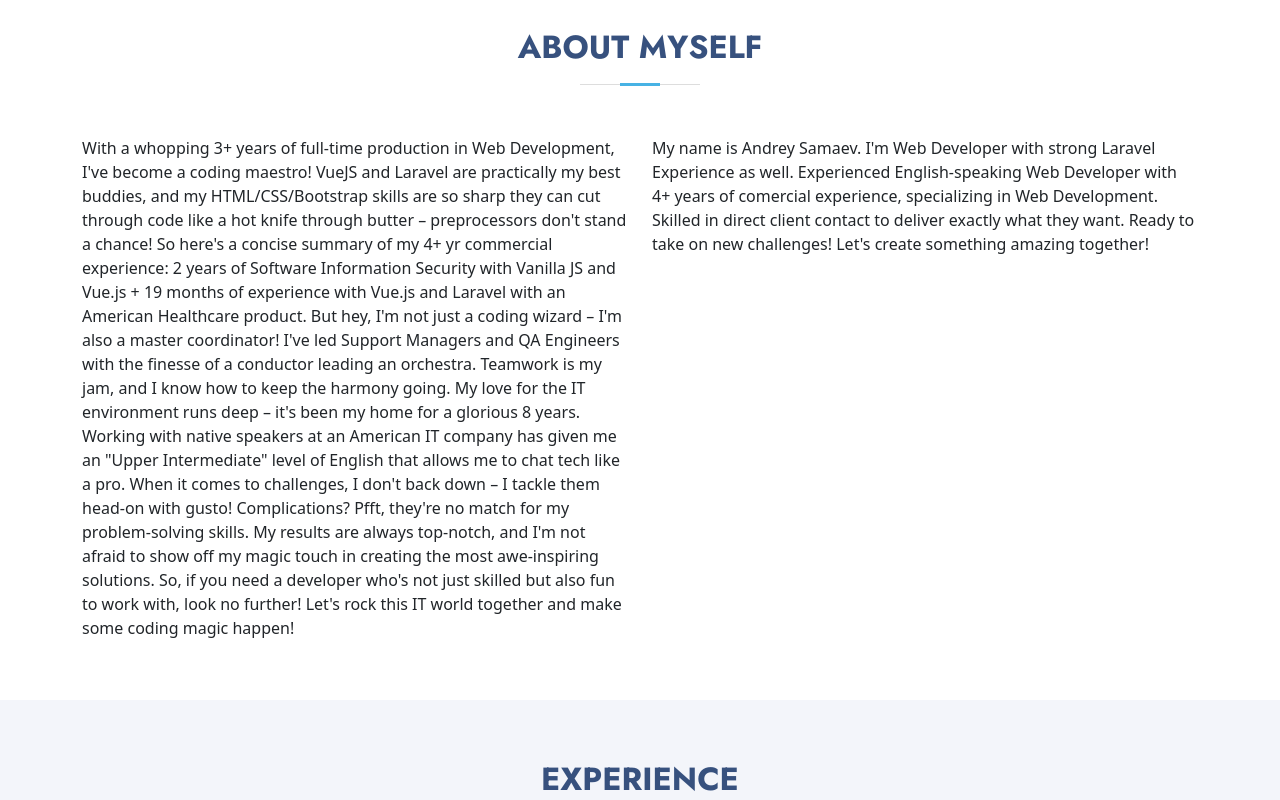
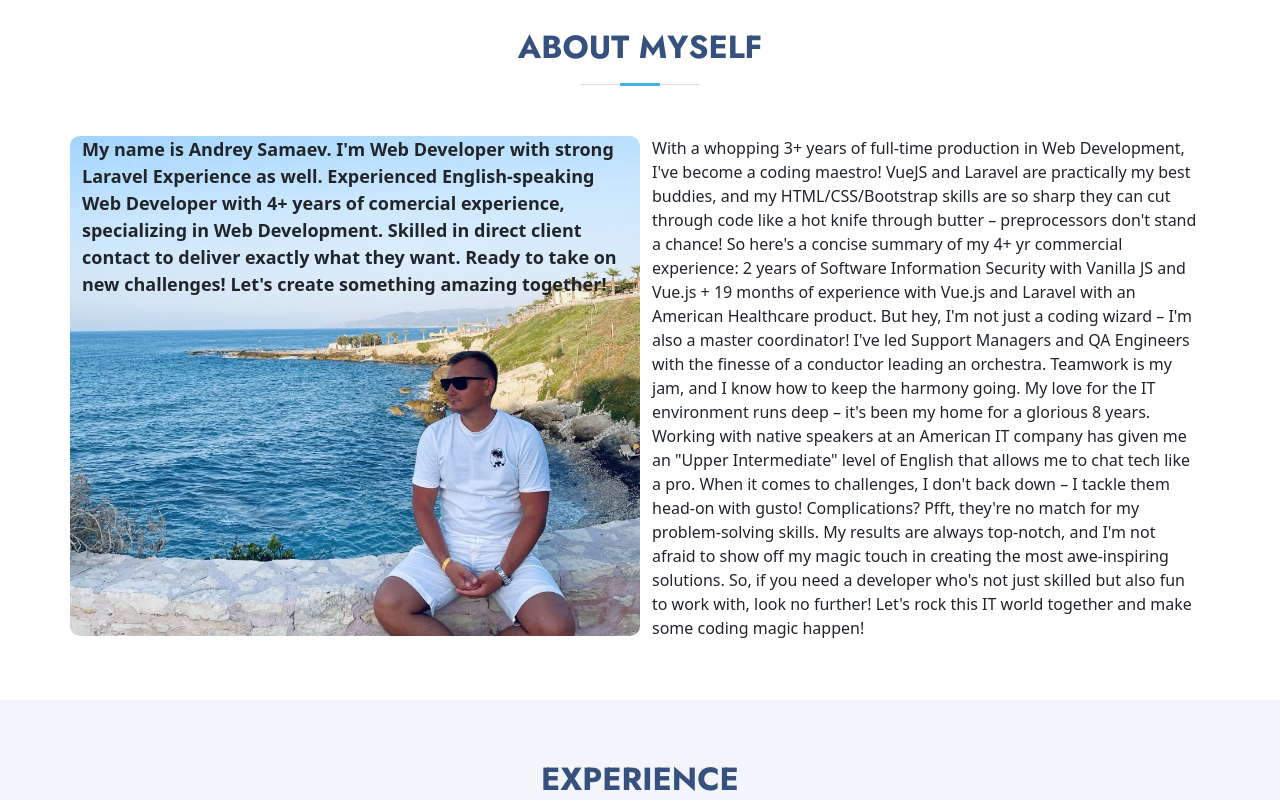
Before and after one commit to Samaev/my-web-overvue, a Vue app: page / in a window 1280 px wide. Shown: the part 720-1520 px from the top of the page. Built offline with nearby package versions, Linux system fonts and the light colour scheme; no server answers; what @fawmi/vue-google-maps would draw is missing.

Commit message:
video replaced

```diff
--- a/src/App.vue
+++ b/src/App.vue
@@ -37,7 +37,7 @@
             <a href="javascript:void(0)" @click="downloadCv" class="btn-get-started">{{ $t('downloadCv') }}</a>
             <a href="javascript:void(0)" @click="showVideo" class="btn-watch-video"><img src="photos/yt.png" style="height: 40px;margin-right: 10px" alt="you tube icon"><span>{{ $t('watchIntro')}}</span></a>
               <div v-if="videoVisible" class="video-wrapper">
-                <iframe class="video" width="560" height="315" src="https://www.youtube.com/embed/0M2x4r7IPrc?si=CgPoCEIVbOHSKJN2" title="YouTube video player" frameborder="0" allow="accelerometer; autoplay; clipboard-write; encrypted-media; gyroscope; picture-in-picture; web-share" allowfullscreen></iframe>
+                <iframe class="video" width="560" height="315" src="https://www.youtube.com/embed/mVtO_Uexb9Q?si=XN22yUVxgaqoQU5E" title="YouTube video player" frameborder="0" allow="accelerometer; autoplay; clipboard-write; encrypted-media; gyroscope; picture-in-picture; web-share" allowfullscreen></iframe>
                 <button class="close-video" @click="videoVisible=false">X</button>
               </div>
           </div>
@@ -51,9 +51,7 @@
   </section>
 
   <main id="main">
-
-    <!-- ======= Clients Section ======= -->
-    <section id="clients" class="clients section-bg">
+    <section id="skills" class="skills section-bg">
       <div class="container">
 
         <div class="row" data-aos="zoom-in">
@@ -85,30 +83,30 @@
         </div>
 
       </div>
-    </section><!-- End Cliens Section -->
+    </section>
 
     <!-- ======= About Me Section ======= -->
     <section id="about" class="about">
       <div class="container" data-aos="fade-up">
 
         <div class="section-title">
-          <h2>About Myself</h2>
+          <h2>{{ $t('about') }}</h2>
         </div>
 
         <div class="row content">
-          <div class="col-lg-6">
+          <div class="col-lg-6 about-myself-image-container">
             <p>
-                With a whopping 3+ years of full-time production in Web Development, I've become a coding maestro! VueJS and Laravel are practically my best buddies, and my HTML/CSS/Bootstrap skills are so sharp they can cut through code like a hot knife through butter – preprocessors don't stand a chance!
-                So here's a concise summary of my 4+ yr commercial experience: 2 years of Software Information Security with Vanilla JS and Vue.js + 19 months of experience with Vue.js and Laravel with an American Healthcare product.
-                But hey, I'm not just a coding wizard – I'm also a master coordinator! I've led Support Managers and QA Engineers with the finesse of a conductor leading an orchestra. Teamwork is my jam, and I know how to keep the harmony going.
-                My love for the IT environment runs deep – it's been my home for a glorious 8 years. Working with native speakers at an American IT company has given me an "Upper Intermediate" level of English that allows me to chat tech like a pro.
-                When it comes to challenges, I don't back down – I tackle them head-on with gusto! Complications? Pfft, they're no match for my problem-solving skills. My results are always top-notch, and I'm not afraid to show off my magic touch in creating the most awe-inspiring solutions.
-              So, if you need a developer who's not just skilled but also fun to work with, look no further! Let's rock this IT world together and make some coding magic happen!
+              {{ $t('originalText') }}
             </p>
           </div>
           <div class="col-lg-6 pt-4 pt-lg-0">
             <p>
-              {{ $t('originalText') }}
+              With a whopping 3+ years of full-time production in Web Development, I've become a coding maestro! VueJS and Laravel are practically my best buddies, and my HTML/CSS/Bootstrap skills are so sharp they can cut through code like a hot knife through butter – preprocessors don't stand a chance!
+              So here's a concise summary of my 4+ yr commercial experience: 2 years of Software Information Security with Vanilla JS and Vue.js + 19 months of experience with Vue.js and Laravel with an American Healthcare product.
+              But hey, I'm not just a coding wizard – I'm also a master coordinator! I've led Support Managers and QA Engineers with the finesse of a conductor leading an orchestra. Teamwork is my jam, and I know how to keep the harmony going.
+              My love for the IT environment runs deep – it's been my home for a glorious 8 years. Working with native speakers at an American IT company has given me an "Upper Intermediate" level of English that allows me to chat tech like a pro.
+              When it comes to challenges, I don't back down – I tackle them head-on with gusto! Complications? Pfft, they're no match for my problem-solving skills. My results are always top-notch, and I'm not afraid to show off my magic touch in creating the most awe-inspiring solutions.
+              So, if you need a developer who's not just skilled but also fun to work with, look no further! Let's rock this IT world together and make some coding magic happen!
             </p>
           </div>
         </div>
@@ -1027,14 +1025,14 @@ section {
 }
 
 /*--------------------------------------------------------------
-# Clients
+# skills
 --------------------------------------------------------------*/
-.clients {
+.skills {
   padding: 12px 0;
   text-align: center;
 }
 
-.clients img {
+.skills img {
   max-width: 45%;
   transition: all 0.4s ease-in-out;
   display: inline-block;
@@ -1042,13 +1040,13 @@ section {
   filter: grayscale(100);
 }
 
-.clients img:hover {
+.skills img:hover {
   filter: none;
   transform: scale(1.1);
 }
 
 @media (max-width: 768px) {
-  .clients img {
+  .skills img {
     max-width: 40%;
   }
 }
@@ -2359,4 +2357,16 @@ input.check-toggle-round-flat:checked + label:after {
   left:30%;
   z-index: 3;
 }
+.about-myself-image-container {
+  background-image: url('../public/photos/beach1.jpg');
+  background-size: cover;
+  background-repeat: no-repeat;
+  border-radius: 10px;
+  background-position: center;
+  font-size: 18px;
+  padding: 0 40px;
+  font-weight: bold;
+  height: 500px;
+}
+
 </style>
```
Also changed, not shown: public/photos/beach.jpg (added), public/photos/beach1.jpg (added), 18 other files (tests, documents, lock files or other folders).
